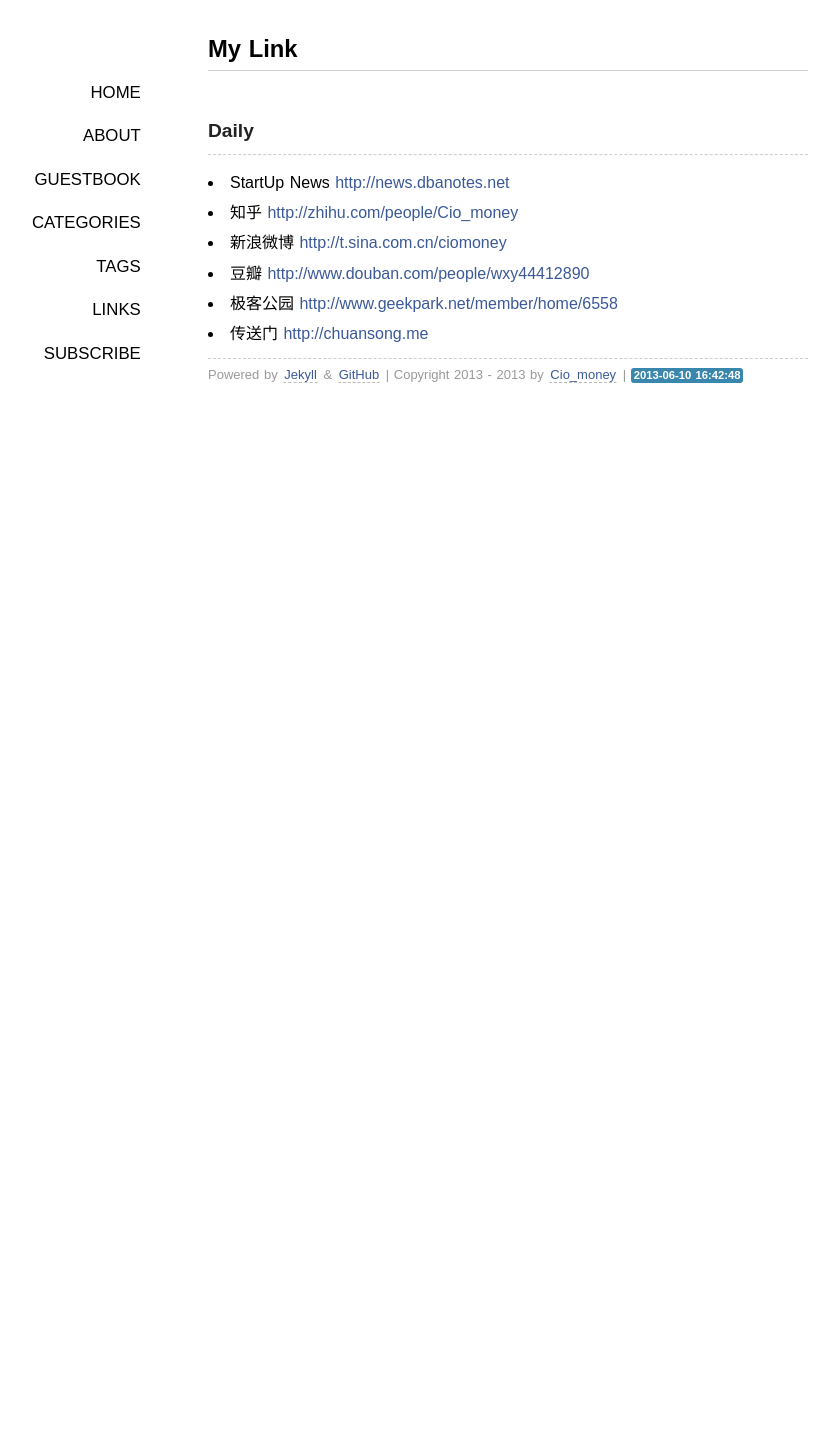
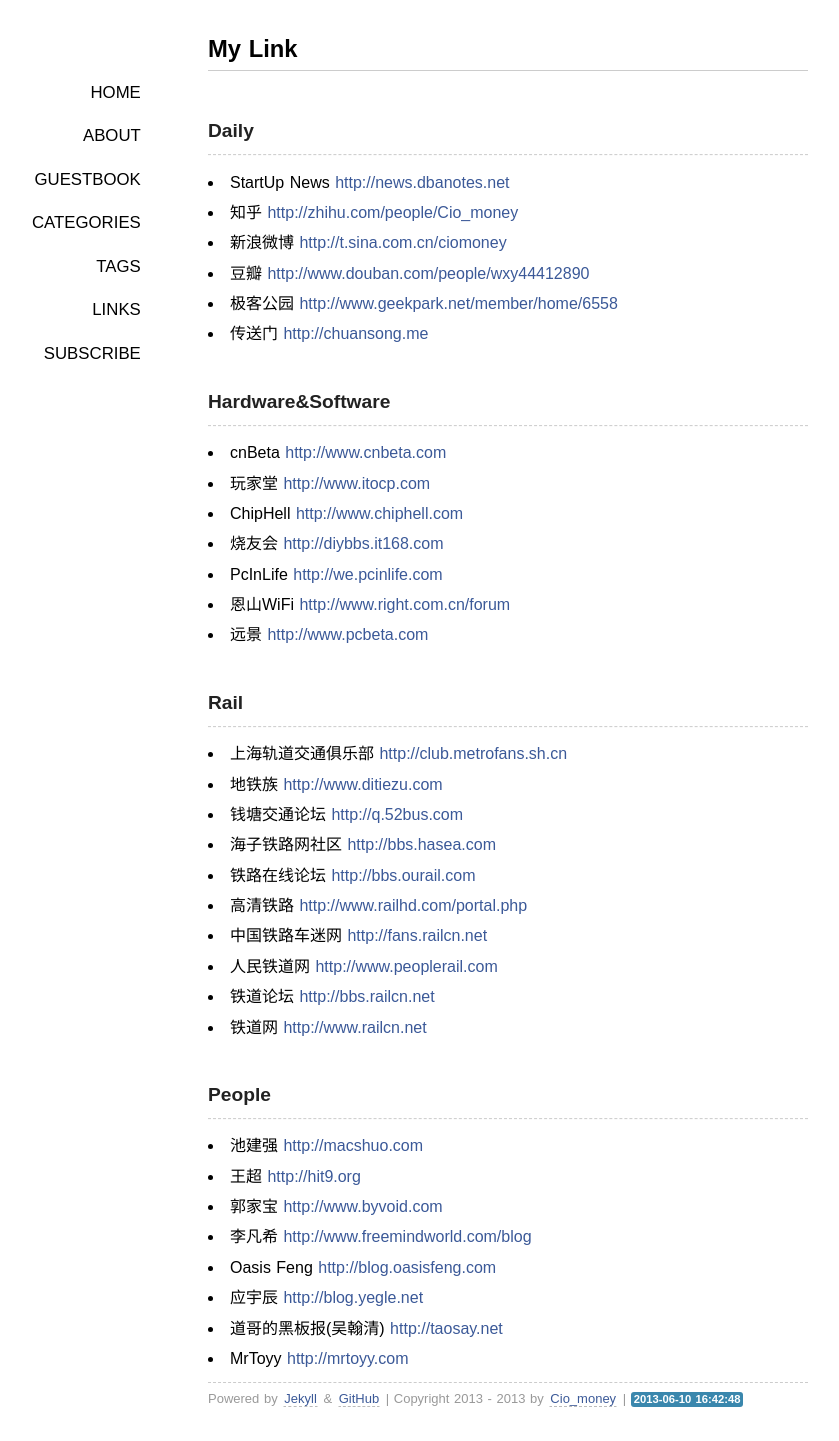
Before and after one commit to wxy44412890/wxy44412890.github.com, a Jekyll site: the page built from links/index.md, in a window 1280 px wide. Shown: the whole page, without its empty margins (132-971 px from the left). Built offline with Jekyll 4.4.1, drawn with Linux system fonts in a browser that asks for light colours; some web fonts are replaced; Markdown is read by kramdown in place of the engine named in the settings; comment, search, counter and statistics services are not loaded; before the commit the page ends 900 px from its top, so only the background shows below that.

Commit message:
(1)增加硬件软件模块;(2)增加Rail模块;(3)增加People模块

```diff
--- a/links/index.md
+++ b/links/index.md
@@ -6,9 +6,46 @@
 <br/>
 ### Daily
 ***
-* StartUp News <a href="http://news.dbanotes.net" target="_blank">http://news.dbanotes.net</a>
-* 知乎     <a href="http://zhihu.com/people/Cio_money" target="_blank">http://zhihu.com/people/Cio_money</a>
-* 新浪微博  <a href="http://t.sina.com.cn/ciomoney" target="_blank">http://t.sina.com.cn/ciomoney</a>
-* 豆瓣     <a href="http://www.douban.com/people/wxy44412890" target="_blank">http://www.douban.com/people/wxy44412890</a>
-* 极客公园  <a href="http://www.geekpark.net/member/home/6558" target="_blank">http://www.geekpark.net/member/home/6558</a>
-* 传送门    <a href="http://chuansong.me" target="_blank">http://chuansong.me</a>
+* StartUp News 	<a href="http://news.dbanotes.net" target="_blank">http://news.dbanotes.net</a>
+* 知乎     		<a href="http://zhihu.com/people/Cio_money" target="_blank">http://zhihu.com/people/Cio_money</a>
+* 新浪微博  		<a href="http://t.sina.com.cn/ciomoney" target="_blank">http://t.sina.com.cn/ciomoney</a>
+* 豆瓣     		<a href="http://www.douban.com/people/wxy44412890" target="_blank">http://www.douban.com/people/wxy44412890</a>
+* 极客公园  		<a href="http://www.geekpark.net/member/home/6558" target="_blank">http://www.geekpark.net/member/home/6558</a>
+* 传送门    		<a href="http://chuansong.me" target="_blank">http://chuansong.me</a>
+
+<br/>
+### Hardware&Software
+***
+* cnBeta  	<a href="http://www.cnbeta.com" target="_blank">http://www.cnbeta.com</a>
+* 玩家堂    	<a href="http://www.itocp.com" taget="_blank">http://www.itocp.com</a>
+* ChipHell 	<a href="http://www.chiphell.com" taget="_blank">http://www.chiphell.com</a>
+* 烧友会    	<a href="http://diybbs.it168.com" taget="_blank">http://diybbs.it168.com</a>
+* PcInLife 	<a href="http://we.pcinlife.com" taget="_blank">http://we.pcinlife.com</a>
+* 恩山WiFi  	<a href="http://www.right.com.cn/forum" taget="_blank">http://www.right.com.cn/forum</a>
+* 远景      	<a href="http://www.pcbeta.com" taget="_blank">http://www.pcbeta.com</a>
+
+<br/>
+### Rail
+***
+* 上海轨道交通俱乐部 	<a href="http://club.metrofans.sh.cn" target="_blank">http://club.metrofans.sh.cn</a>
+* 地铁族 				<a href="http://www.ditiezu.com" target="_blank">http://www.ditiezu.com</a>
+* 钱塘交通论坛 		<a href="http://q.52bus.com" target="_blank">http://q.52bus.com</a>
+* 海子铁路网社区 		<a href="http://bbs.hasea.com" target="_blank">http://bbs.hasea.com</a>
+* 铁路在线论坛 		<a href="http://bbs.ourail.com" target="_blank">http://bbs.ourail.com</a>
+* 高清铁路 			<a href="http://www.railhd.com/portal.php" target="_blank">http://www.railhd.com/portal.php</a>
+* 中国铁路车迷网 		<a href="http://fans.railcn.net" target="_blank">http://fans.railcn.net</a>
+* 人民铁道网 			<a href="http://www.peoplerail.com" target="_blank">http://www.peoplerail.com</a>
+* 铁道论坛 			<a href="http://bbs.railcn.net" target="_blank">http://bbs.railcn.net</a>
+* 铁道网 				<a href="http://www.railcn.net" target="_blank">http://www.railcn.net</a>
+
+<br/>
+### People
+***
+* 池建强 				<a href="http://macshuo.com" target="_blank">http://macshuo.com</a>
+* 王超 				<a href="http://hit9.org" target="_blank">http://hit9.org</a>
+* 郭家宝 				<a href="http://www.byvoid.com" target="_blank">http://www.byvoid.com</a>
+* 李凡希 				<a href="http://www.freemindworld.com/blog" target="_blank">http://www.freemindworld.com/blog</a>
+* Oasis Feng 		<a href="http://blog.oasisfeng.com" target="_blank">http://blog.oasisfeng.com</a>
+* 应宇辰 				<a href="http://blog.yegle.net" target="_blank">http://blog.yegle.net</a>
+* 道哥的黑板报(吴翰清) 	<a href="http://taosay.net" target="_blank">http://taosay.net</a>
+* MrToyy			<a href="http://mrtoyy.com" target="_blank">http://mrtoyy.com</a>
```
